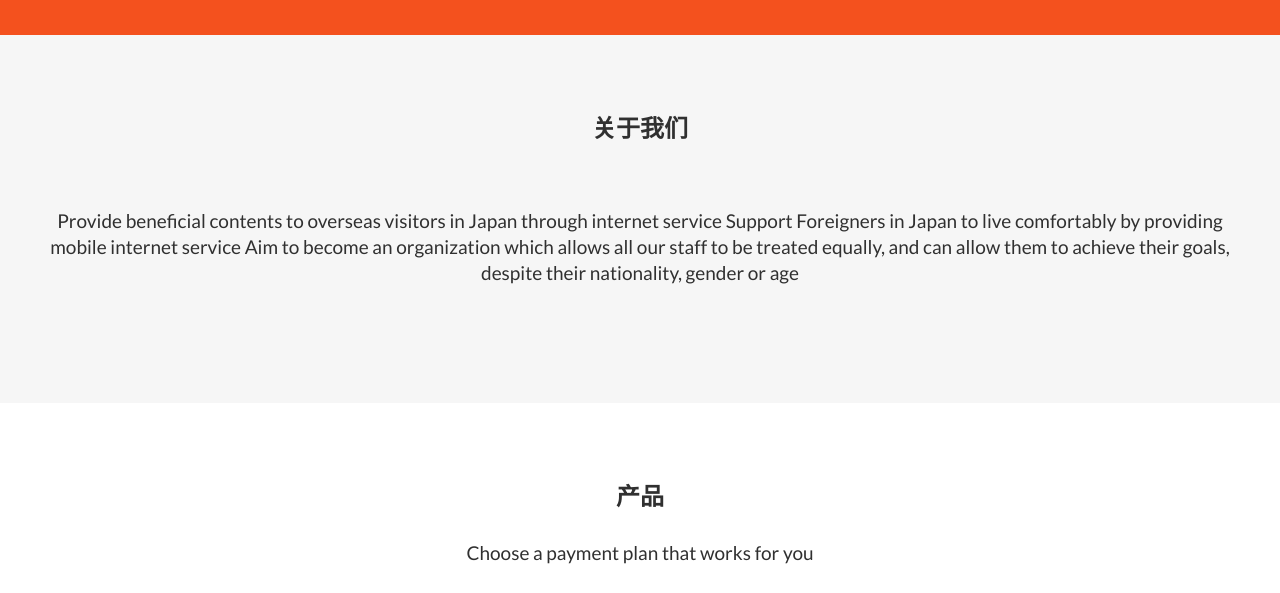
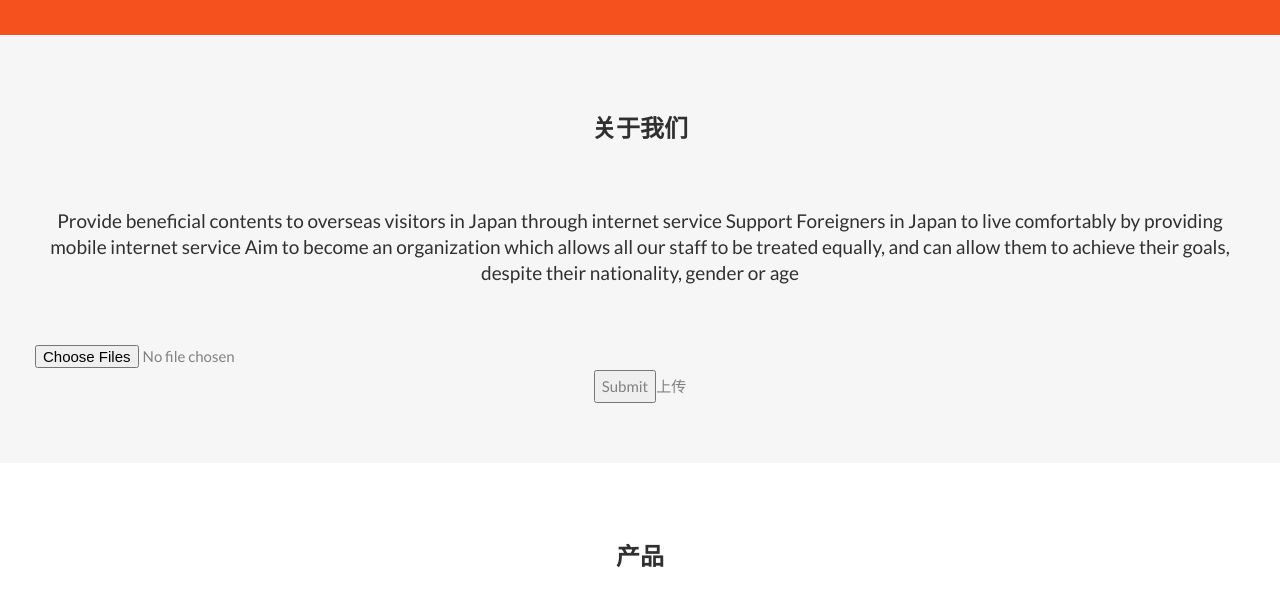
Before and after one commit to LennyDuan/JPMobile, a plain HTML site: page project/angular/index.html in a window 1280 px wide. Shown: the part 188-781 px from the top of the page. Drawn offline with nearby package versions, Linux system fonts and the light colour scheme.

Commit message:
form-test

```diff
--- a/project/angular/index.html
+++ b/project/angular/index.html
@@ -60,6 +60,13 @@ Support Foreigners in Japan to live comfortably by providing mobile internet ser
 Aim to become an organization which allows all our staff to be treated equally, and can allow them to achieve their goals, despite their nationality, gender or age</h4><br>
 
     </div>
+
+    <form method='POST'
+    action="https://lflo0jie3l.execute-api.eu-west-1.amazonaws.com/test/image"
+    enctype="multipart/form-data">
+      <input type='file' name='your-files' multiple/>
+      <input type='submit' value="Submit">上传</button>
+    </form>
   </div>
 </div>
 <!-- Container (Pricing Section) -->
```
